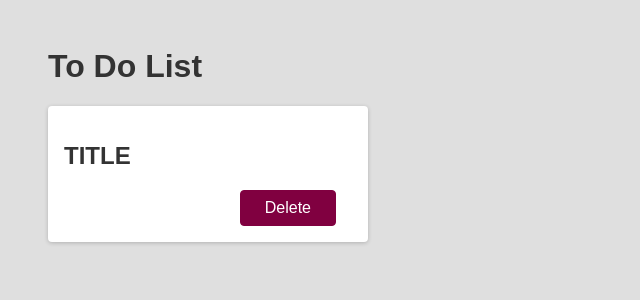
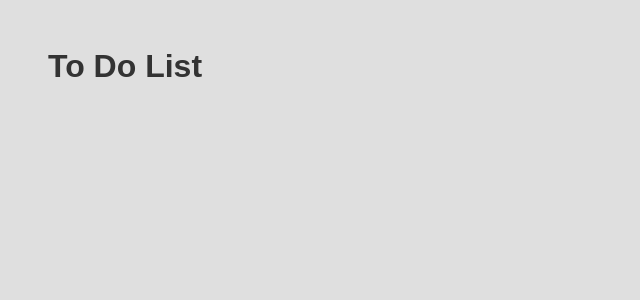
Before and after one commit to mpstaton/max-next, a React (Create React App) app: page / in a window 1280 px wide. Shown: the top 300 px of the page, without its empty margins (0-640 px from the left). Built offline with nearby package versions, Linux system fonts and the light colour scheme.

Commit message:
2.25 moved ToDo card to a component file

```diff
--- a/src/App.js
+++ b/src/App.js
@@ -2,12 +2,7 @@ function App() {
   return (
     <div>
       <h1>To Do List</h1>
-        <div className='card'>
-          <h2>TITLE</h2>
-          <div className='actions'>
-            <button className='btn'>Delete</button>
-          </div>
-        </div>
+
     </div>
   );
 }
```
Also changed, not shown: src/components/Todo.js (added, +12 -0 lines).
